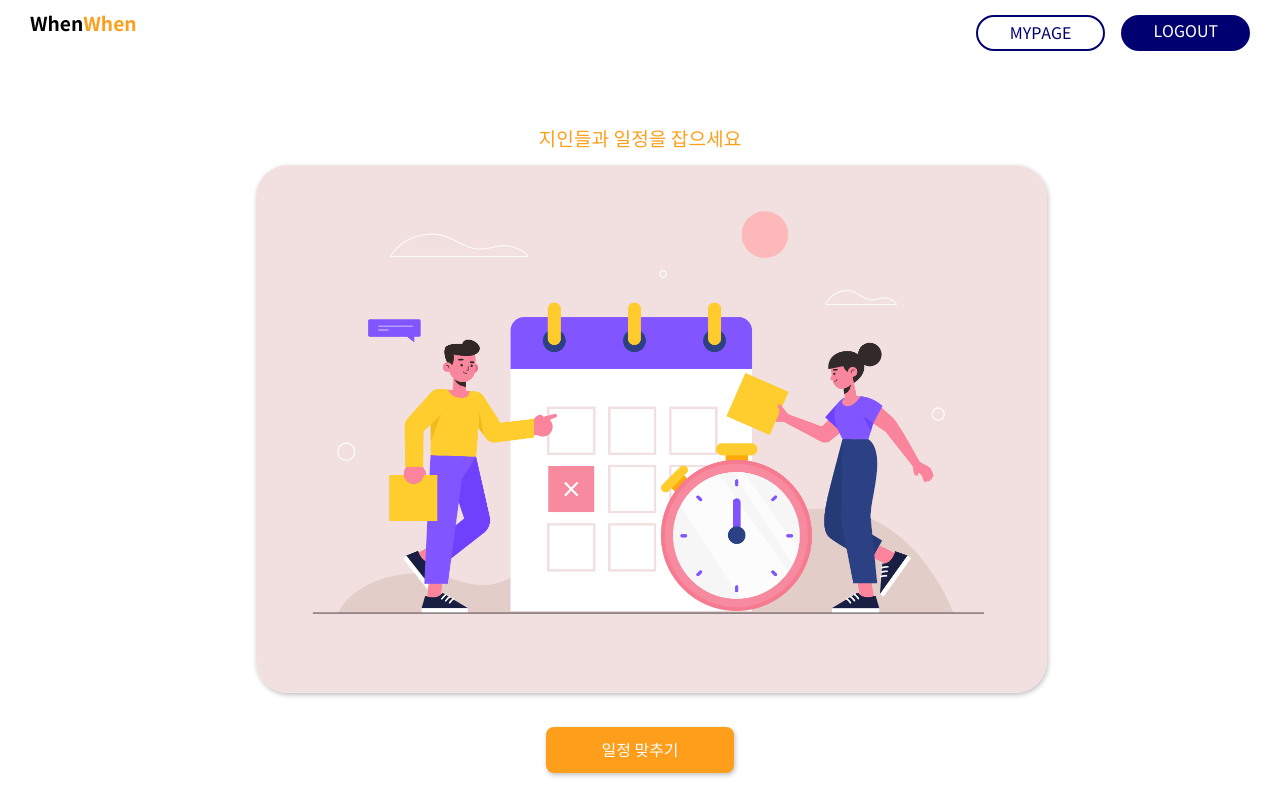
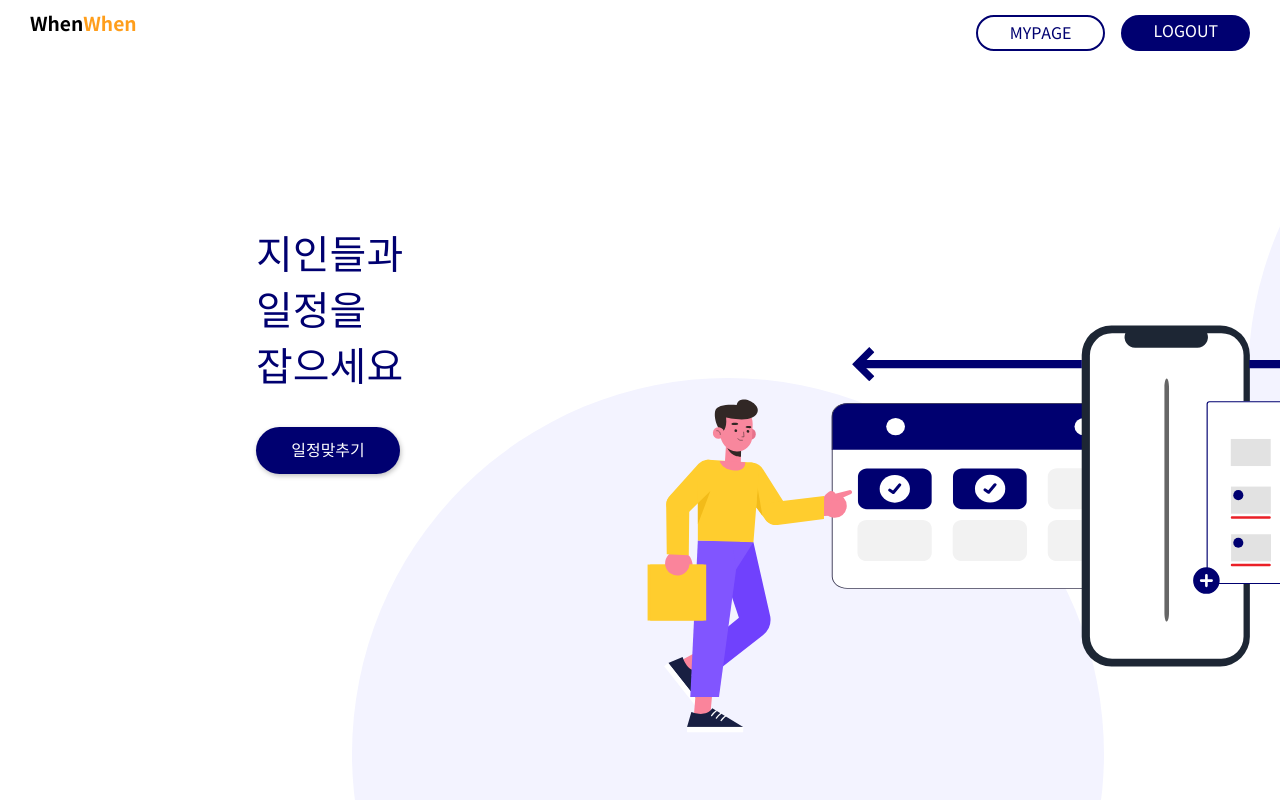
Before and after one commit to HYWhenWhen/Frontend, a React (Create React App) app: page /result in a window 1280 px wide. Shown: the top 800 px of the page. Built offline with nearby package versions, Linux system fonts and the light colour scheme.

Commit message:
[feat] 메인페이지 디자인 수정

```diff
--- a/src/Routes/Auth.js
+++ b/src/Routes/Auth.js
@@ -73,13 +73,14 @@ export default ({}) => {
                 onSuccess={response=>kakaoLoginFunc(response)}
                 getProfile={true}
           />
-          <NaverLogin
+          {/* <NaverLogin
                 clientId={"XeM0NxCkHE0demSf3Y1j"}
-                callbackUrl ="http://localhost:3000/auth"
+                callbackUrl ="http://localhost:3000/"
                 render={(props) => <div onClick={props.onClick}>Naver Login</div>}
                 onSuccess={result=>console.log(result)}
                 onFailure={result => console.log(result)}
-        />
+        /> */}
+        {/* 네이버 로그인 현재 오류... */}
         </Container>
     )
 }
--- a/src/Routes/Main.js
+++ b/src/Routes/Main.js
@@ -2,8 +2,9 @@ import React from 'react';
 import { toast } from 'react-toastify';
 
 import styled from "styled-components";
+import Button from '../Component/Button';
 
-import main from "../Styles/Images/Main.png"
+import Main from "../Styles/Images/Main.svg";
 
 
 const Container = styled.div`
@@ -11,36 +12,30 @@ const Container = styled.div`
     height: 53rem;
     padding:0 20%;
     box-sizing: border-box;
+    background-image : url(${Main});
+    background-size: 103rem;
+    background-position: 22rem -4rem;
+    background-repeat: no-repeat;
+
 `;
 
 const Content = styled.div`
-    padding-top: 4rem;
-    text-align: center;
+padding-top: 21%;
+
+
 `;
 
 
 const Text = styled.div`
-    padding-bottom: 1rem;
+    padding-bottom: 2rem;
     cursor: default;
-    font-size: 1.2rem;
-    color: #FF9E1B;
+    font-size: 2.5rem;
+    color: #000070;
+    line-height: 3.5rem;
 `;
 
 const Image = styled.img`
     height:33rem;
-    border-radius: 2rem;
-    box-shadow: 1px 2px 5px 0px #bfbfbf;
-`;
-
-const Button = styled.div`
-    margin: 2rem auto 0;
-    background-color: #FF9E1B;
-    padding: 15px 55px;
-    border-radius: 0.5rem;
-    width: fit-content;
-    cursor:pointer;
-    color:white;
-    box-shadow: 1px 2px 5px 0px #bfbfbf;
 `;
 
 const Check =()=>{
@@ -56,11 +51,9 @@ export default ({})=>{
     return (
         <Container>
             <Content>
-            <Text> 지인들과 일정을 잡으세요</Text>
-            <Image src = {main}/>
-            <Button onClick={()=>{isLogin?(window.location.replace("/#/form")):(toast("로그인이 필요합니다"))}}>
-                일정 맞추기
-            </Button>
+            <Text> 지인들과<br/>일정을 <br/>잡으세요</Text>
+
+            <Button onClick={()=>{isLogin?(window.location.replace("/#/form")):(toast("로그인이 필요합니다"))}} content="일정맞추기" backgroundColor="#000070"/>
             </Content>
         </Container>
     )
```
Also changed, not shown: src/Styles/Images/Main.svg (added).
